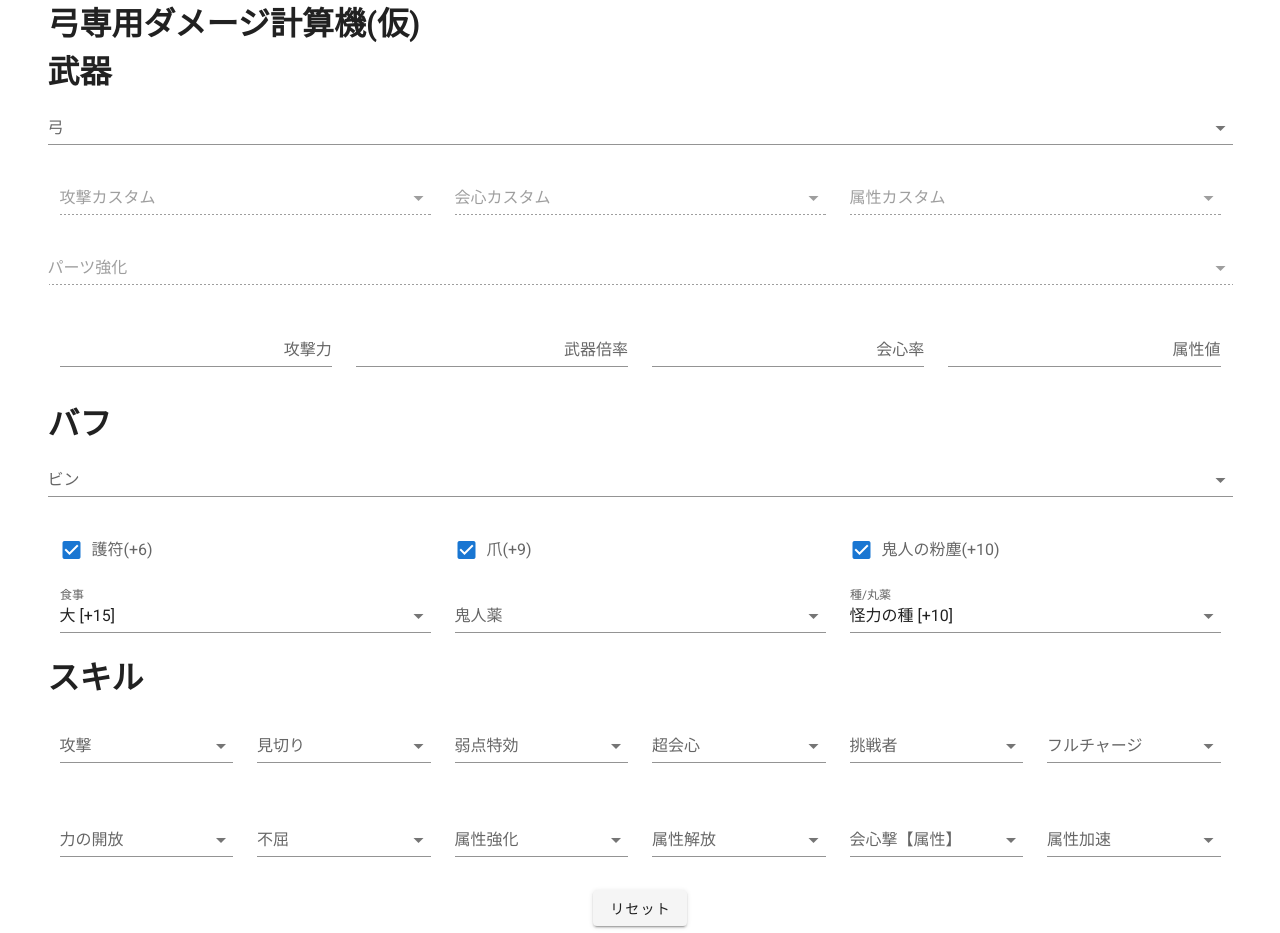
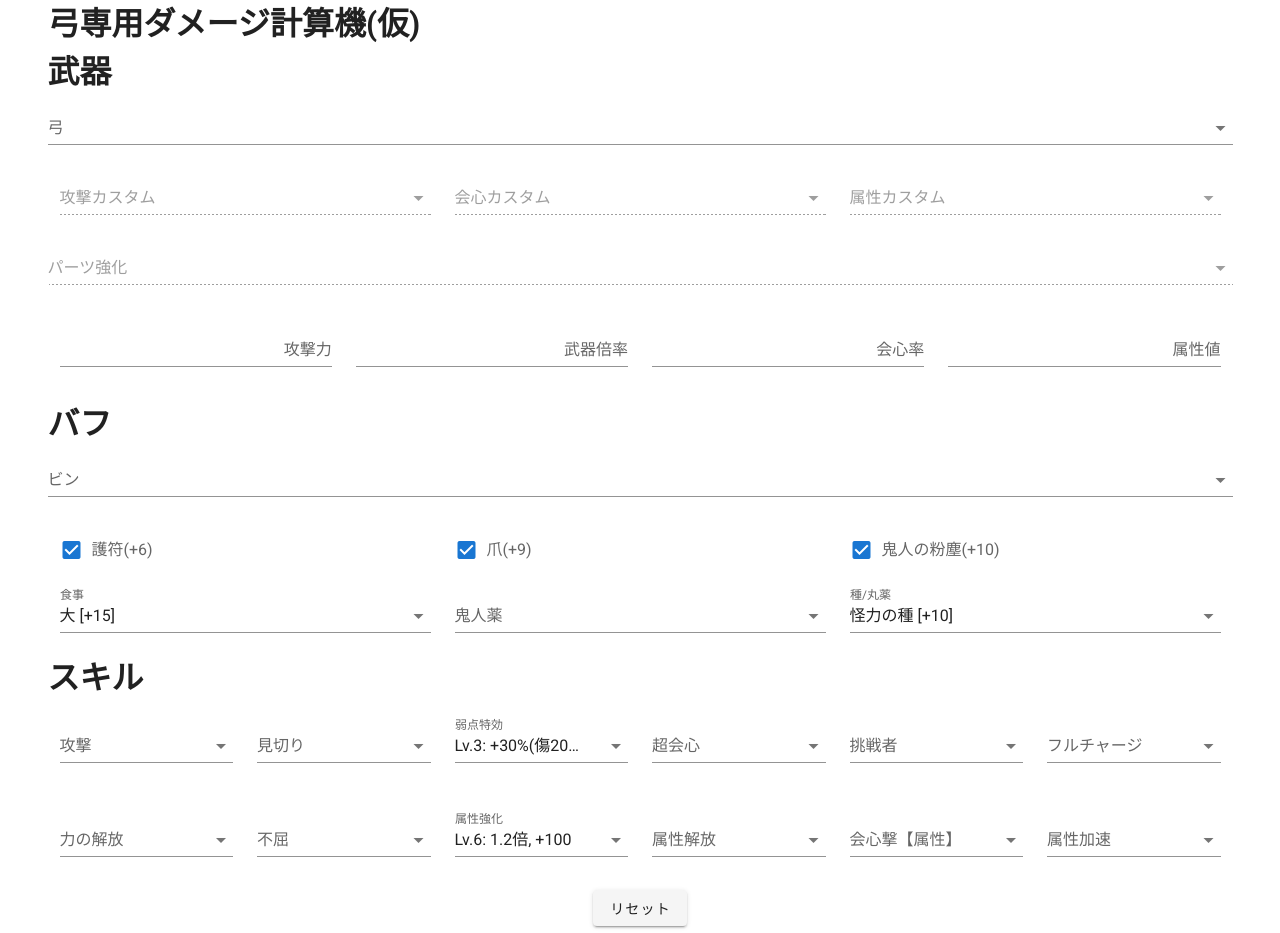
Before and after one commit to reireias/mhwib-bow-dmg, a Nuxt app: page / in a window 1280 px wide. Shown: the top 933 px of the page. Built offline with nearby package versions, Linux system fonts and the light colour scheme.

Commit message:
update skill

```diff
--- a/components/Skill.vue
+++ b/components/Skill.vue
@@ -5,40 +5,100 @@
     </v-row>
     <v-row>
       <v-col cols="4" md="2">
-        <v-select label="攻撃"></v-select>
+        <v-select
+          v-model="attackBoost"
+          :items="skills.attackBoost"
+          :item-text="displaySkill"
+          label="攻撃"
+        ></v-select>
       </v-col>
       <v-col cols="4" md="2">
-        <v-select label="見切り"></v-select>
+        <v-select
+          v-model="criticalEye"
+          :items="skills.criticalEye"
+          :item-text="displaySkill"
+          label="見切り"
+        ></v-select>
       </v-col>
       <v-col cols="4" md="2">
-        <v-select label="弱点特効"></v-select>
+        <v-select
+          v-model="weaknessExploit"
+          :items="skills.weaknessExploit"
+          :item-text="displaySkill"
+          label="弱点特効"
+        ></v-select>
       </v-col>
       <v-col cols="4" md="2">
-        <v-select label="超会心"></v-select>
+        <v-select
+          v-model="criticalBoost"
+          :items="skills.criticalBoost"
+          :item-text="displaySkill"
+          label="超会心"
+        ></v-select>
       </v-col>
       <v-col cols="4" md="2">
-        <v-select label="挑戦者"></v-select>
+        <v-select
+          v-model="agitator"
+          :items="skills.agitator"
+          :item-text="displaySkill"
+          label="挑戦者"
+        ></v-select>
       </v-col>
       <v-col cols="4" md="2">
-        <v-select label="フルチャージ"></v-select>
+        <v-select
+          v-model="peakPerformance"
+          :items="skills.peakPerformance"
+          :item-text="displaySkill"
+          label="フルチャージ"
+        ></v-select>
       </v-col>
       <v-col cols="4" md="2">
-        <v-select label="力の開放"></v-select>
+        <v-select
+          v-model="latentPower"
+          :items="skills.latentPower"
+          :item-text="displaySkill"
+          label="力の解放"
+        ></v-select>
       </v-col>
       <v-col cols="4" md="2">
-        <v-select label="不屈"></v-select>
+        <v-select
+          v-model="fortify"
+          :items="skills.fortify"
+          :item-text="displaySkill"
+          label="不屈"
+        ></v-select>
       </v-col>
       <v-col cols="4" md="2">
-        <v-select label="属性強化"></v-select>
+        <v-select
+          v-model="elementAttack"
+          :items="skills.elementAttack"
+          :item-text="displaySkill"
+          label="属性強化"
+        ></v-select>
       </v-col>
       <v-col cols="4" md="2">
-        <v-select label="属性解放"></v-select>
+        <v-select
+          v-model="freeElem"
+          :items="skills.freeElem"
+          :item-text="displaySkill"
+          label="属性解放"
+        ></v-select>
       </v-col>
       <v-col cols="4" md="2">
-        <v-select label="会心撃【属性】"></v-select>
+        <v-select
+          v-model="criticalElement"
+          :items="skills.criticalElement"
+          :item-text="displaySkill"
+          label="会心撃【属性】"
+        ></v-select>
       </v-col>
       <v-col cols="4" md="2">
-        <v-select label="属性加速"></v-select>
+        <v-select
+          v-model="elementBoost"
+          :items="skills.elementBoost"
+          :item-text="displaySkill"
+          label="属性加速"
+        ></v-select>
       </v-col>
     </v-row>
     <v-row justify="center">
@@ -46,3 +106,120 @@
     </v-row>
   </v-container>
 </template>
+
+<script>
+import { mapActions } from 'vuex'
+import skills from '@/constants/skill'
+
+export default {
+  data() {
+    return {
+      skills
+    }
+  },
+  computed: {
+    attackBoost: {
+      get() {
+        return this.$store.state.skill.attackBoost
+      },
+      set(value) {
+        this.setSkill({ attackBoost: value })
+      }
+    },
+    criticalEye: {
+      get() {
+        return this.$store.state.skill.criticalEye
+      },
+      set(value) {
+        this.setSkill({ criticalEye: value })
+      }
+    },
+    weaknessExploit: {
+      get() {
+        return this.$store.state.skill.weaknessExploit
+      },
+      set(value) {
+        this.setSkill({ weaknessExploit: value })
+      }
+    },
+    criticalBoost: {
+      get() {
+        return this.$store.state.skill.criticalBoost
+      },
+      set(value) {
+        this.setSkill({ criticalBoost: value })
+      }
+    },
+    agitator: {
+      get() {
+        return this.$store.state.skill.agitator
+      },
+      set(value) {
+        this.setSkill({ agitator: value })
+      }
+    },
+    peakPerformance: {
+      get() {
+        return this.$store.state.skill.peakPerformance
+      },
+      set(value) {
+        this.setSkill({ peakPerformance: value })
+      }
+    },
+    latentPower: {
+      get() {
+        return this.$store.state.skill.latentPower
+      },
+      set(value) {
+        this.setSkill({ latentPower: value })
+      }
+    },
+    fortify: {
+      get() {
+        return this.$store.state.skill.fortify
+      },
+      set(value) {
+        this.setSkill({ fortify: value })
+      }
+    },
+    elementAttack: {
+      get() {
+        return this.$store.state.skill.elementAttack
+      },
+      set(value) {
+        this.setSkill({ elementAttack: value })
+      }
+    },
+    freeElem: {
+      get() {
+        return this.$store.state.skill.freeElem
+      },
+      set(value) {
+        this.setSkill({ freeElem: value })
+      }
+    },
+    criticalElement: {
+      get() {
+        return this.$store.state.skill.criticalElement
+      },
+      set(value) {
+        this.setSkill({ criticalElement: value })
+      }
+    },
+    elementBoost: {
+      get() {
+        return this.$store.state.skill.elementBoost
+      },
+      set(value) {
+        this.setSkill({ elementBoost: value })
+      }
+    }
+  },
+  methods: {
+    displaySkill(item) {
+      return `${item.name}: ${item.description}`
+    },
+    ...mapActions(['setSkill'])
+  }
+}
+</script>
--- /dev/null
+++ b/constants/skill.js
@@ -0,0 +1,92 @@
+const skills = {
+  // 攻撃
+  attackBoost: [
+    { name: 'Lv.1', value: 1, description: '+3' },
+    { name: 'Lv.2', value: 2, description: '+6' },
+    { name: 'Lv.3', value: 3, description: '+9' },
+    { name: 'Lv.4', value: 4, description: '+12, +5%' },
+    { name: 'Lv.5', value: 5, description: '+15, +5%' },
+    { name: 'Lv.6', value: 6, description: '+18, +5%' },
+    { name: 'Lv.7', value: 7, description: '+21, +5%' }
+  ],
+  // 見切り
+  criticalEye: [
+    { name: 'Lv.1', value: 1, description: '+5%' },
+    { name: 'Lv.2', value: 2, description: '+10%' },
+    { name: 'Lv.3', value: 3, description: '+15%' },
+    { name: 'Lv.4', value: 4, description: '+20%' },
+    { name: 'Lv.5', value: 5, description: '+25%' },
+    { name: 'Lv.6', value: 6, description: '+30%' },
+    { name: 'Lv.7', value: 7, description: '+40%' }
+  ],
+  // 弱点特攻
+  weaknessExploit: [
+    { name: 'Lv.1', value: 1, description: '+10%(傷5%)' },
+    { name: 'Lv.2', value: 2, description: '+15%(傷15%)' },
+    { name: 'Lv.3', value: 3, description: '+30%(傷20%)' }
+  ],
+  // 超会心
+  criticalBoost: [
+    { name: 'Lv.1', value: 1, description: '1.3倍' },
+    { name: 'Lv.2', value: 2, description: '1.35倍' },
+    { name: 'Lv.3', value: 3, description: '1.4倍' }
+  ],
+  // 挑戦者
+  agitator: [
+    { name: 'Lv.1', value: 1, description: '+4, +5%' },
+    { name: 'Lv.2', value: 2, description: '+8, +5%' },
+    { name: 'Lv.3', value: 3, description: '+12, +5%' },
+    { name: 'Lv.4', value: 4, description: '+16, +5%' },
+    { name: 'Lv.5', value: 5, description: '+20, +10%' },
+    { name: 'Lv.6', value: 6, description: '+24, +15%' },
+    { name: 'Lv.7', value: 7, description: '+28, +20%' }
+  ],
+  // フルチャージ
+  peakPerformance: [
+    { name: 'Lv.1', value: 1, description: '+5' },
+    { name: 'Lv.2', value: 2, description: '+10' },
+    { name: 'Lv.3', value: 3, description: '+20' }
+  ],
+  // 力の解放
+  latentPower: [
+    { name: 'Lv.1', value: 1, description: '+10%' },
+    { name: 'Lv.2', value: 2, description: '+20%' },
+    { name: 'Lv.3', value: 3, description: '+30%' },
+    { name: 'Lv.4', value: 4, description: '+40%' },
+    { name: 'Lv.5', value: 5, description: '+50%' },
+    { name: 'Lv.6', value: 6, description: '+50%' },
+    { name: 'Lv.7', value: 7, description: '+60%' }
+  ],
+  // 不屈
+  fortify: [
+    { name: '1死', value: 1, description: '1.1倍' },
+    { name: '2死', value: 2, description: '1.2倍' }
+  ],
+  // 属性強化
+  elementAttack: [
+    { name: 'Lv.1', value: 1, description: '+30' },
+    { name: 'Lv.2', value: 2, description: '+60' },
+    { name: 'Lv.3', value: 3, description: '+100' },
+    { name: 'Lv.4', value: 4, description: '1.05倍, +100' },
+    { name: 'Lv.5', value: 5, description: '1.1倍, +100' },
+    { name: 'Lv.6', value: 6, description: '1.2倍, +100' }
+  ],
+  // 属性解放
+  freeElem: [
+    { name: 'Lv.1', value: 1, description: '1/3' },
+    { name: 'Lv.2', value: 2, description: '2/3' },
+    { name: 'Lv.3', value: 3, description: '100%' }
+  ],
+  // 会心撃【属性】
+  criticalElement: [
+    { name: '会心撃【属性】', value: 1, description: '1.35倍' },
+    { name: '真・会心撃【属性】', value: 2, description: '1.5倍' }
+  ],
+  // 属性加速
+  elementBoost: [
+    { name: '属性加速', value: 1, description: '+60' },
+    { name: '真・属性加速', value: 2, description: '+150' }
+  ]
+}
+
+export default skills
--- a/store/index.js
+++ b/store/index.js
@@ -10,6 +10,10 @@ export const state = () => ({
     canteen: 15,
     demonDrug: null,
     seed: 10
+  },
+  skill: {
+    weaknessExploit: 3,
+    elementAttack: 6
   },
   motions: [],
   monster: null,
@@ -32,6 +36,12 @@ export const mutations = {
   setParts(state, parts) {
     state.parts = parts
   },
+  setBuf(state, buf) {
+    state.buf = Object.assign({}, state.buf, buf)
+  },
+  setSkill(state, skill) {
+    state.skill = Object.assign({}, state.skill, skill)
+  },
   setMotions(state, motions) {
     state.motions = motions
   },
@@ -40,9 +50,6 @@ export const mutations = {
   },
   setTarget(state, target) {
     state.target = target
-  },
-  setBuf(state, buf) {
-    state.buf = Object.assign({}, state.buf, buf)
   }
 }
 
@@ -62,6 +69,12 @@ export const actions = {
   setParts({ commit }, payload) {
     commit('setParts', payload)
   },
+  setBuf({ commit }, payload) {
+    commit('setBuf', payload)
+  },
+  setSkill({ commit }, payload) {
+    commit('setSkill', payload)
+  },
   setMotions({ commit }, payload) {
     commit('setMotions', payload)
   },
@@ -70,9 +83,6 @@ export const actions = {
   },
   setTarget({ commit }, payload) {
     commit('setTarget', payload)
-  },
-  setBuf({ commit }, payload) {
-    commit('setBuf', payload)
   }
 }
 
```
Also changed, not shown: test/helper.js (+1 -0 lines), 2 other files (tests, documents, lock files or other folders).
